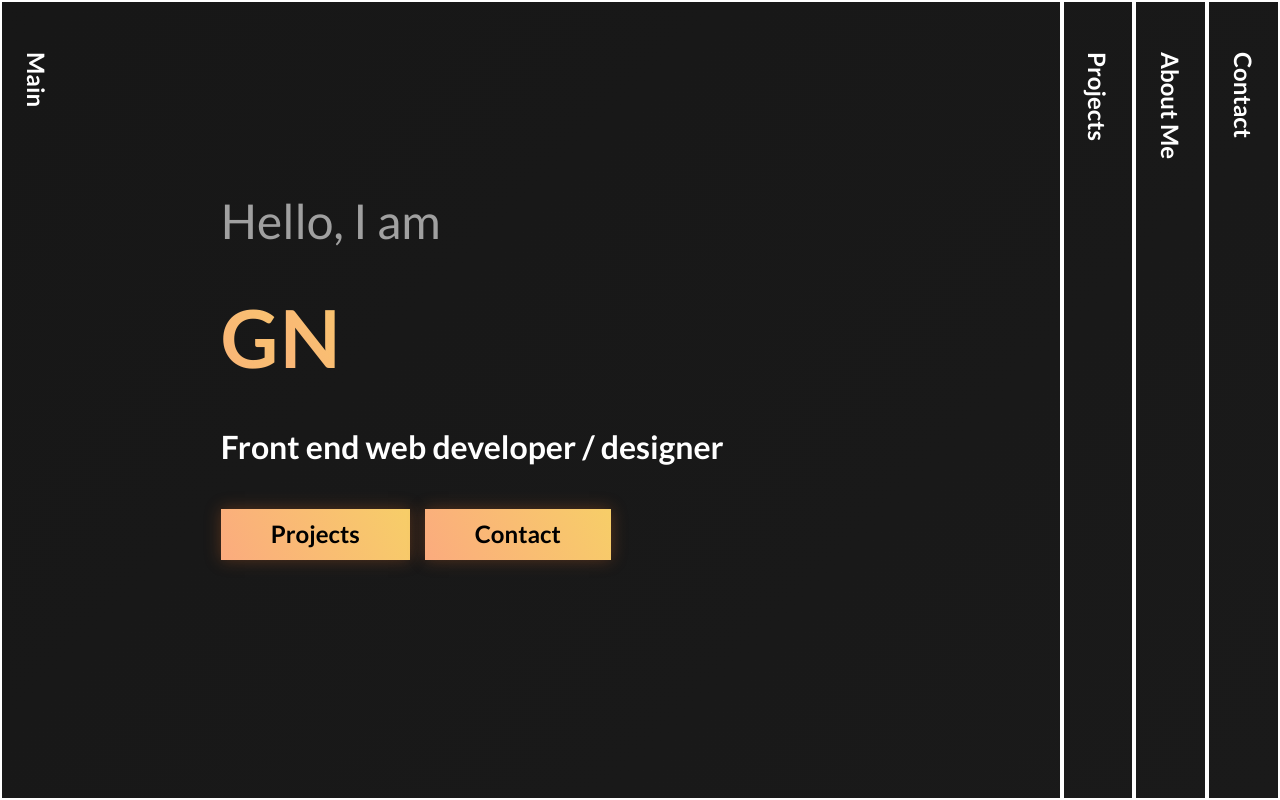
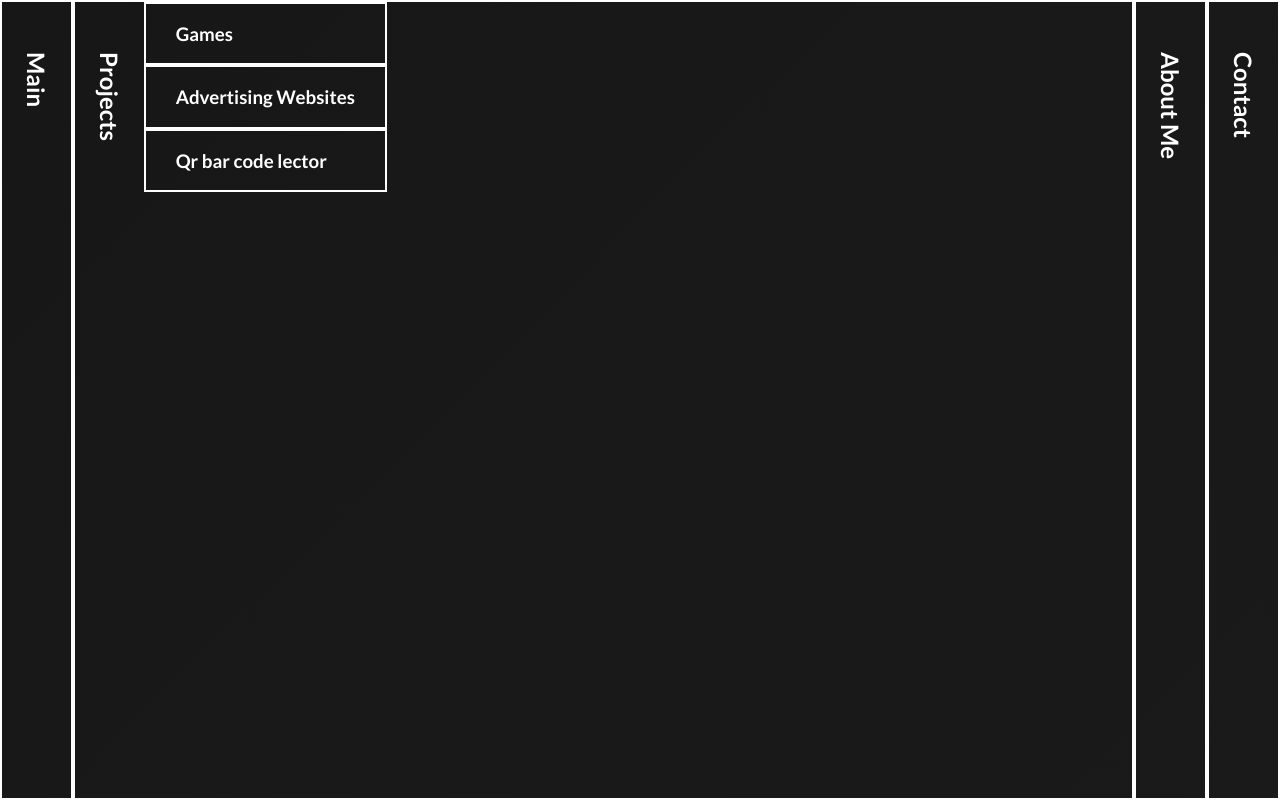
Before and after one commit to SrGnico/Portfolio, a plain HTML site: page index.html in a window 1280 px wide. Drawn offline with Linux system fonts and the light colour scheme.

Commit message:
wip project section

```diff
--- a/Script.js
+++ b/Script.js
@@ -1,5 +1,5 @@
 function changeStatus(x){
-    const sections = document.querySelectorAll('section');
+    const sections = document.querySelectorAll('.principal-section');
     if(sections[x].dataset.status === 'close'){
         for(let i = 0; i < sections.length; i++){
             sections[i].dataset.status = 'close';
--- a/Stylesheets/Section.css
+++ b/Stylesheets/Section.css
@@ -15,7 +15,7 @@ section[data-status=open]{
     flex: 9;
 }
 
-section[data-status=close]>.content{
+section[data-status=close]>.content,section[data-status=close]>.content>.section-project{
     overflow: hidden;
     width: 0;
     height: 0;
@@ -122,3 +122,15 @@ section[data-status=close]>.content{
         width: 200px;
     }
 }
+
+/* Sections */
+
+.projects{
+}
+
+.section-project{
+}
+
+.title-section-project{
+    padding:0 30px;
+}
--- a/index.html
+++ b/index.html
@@ -14,7 +14,7 @@
 </head>
 <body>
     <main>
-        <section id="main" data-status="open">
+        <section class="principal-section" id="main" data-status="close">
             <div class="title" onclick="changeStatus(0)">
                 <h1>Main</h1>
             </div>
@@ -32,15 +32,29 @@
             </div>
 
         </section>
-        <section id="projects" data-status="close" >
+        <section class="principal-section" id="projects" data-status="open" >
             <div class="title" onclick="changeStatus(1)">
                 <h1>Projects</h1>
             </div>
-            <div class="content" >
-
+            <div class="content projects" >
+                <section class="section-project">
+                    <div class="title-section-project">
+                        <h1>Games</h1>
+                    </div>
+                </section>
+                <section class="section-project">
+                    <div class="title-section-project">
+                        <h1>Advertising Websites</h1>
+                    </div>
+                </section>
+                <section class="section-project">
+                    <div class="title-section-project">
+                        <h1>Qr bar code lector</h1>
+                    </div>
+                </section>
             </div>
         </section>
-        <section id="aboutMe" data-status="close" >
+        <section class="principal-section" id="aboutMe" data-status="close" >
             <div class="title" onclick="changeStatus(2)">
                 <h1>About Me</h1>
             </div>
@@ -48,7 +62,7 @@
 
             </div>
         </section>
-        <section id="contact" data-status="close" >
+        <section class="principal-section" id="contact" data-status="close" >
             <div class="title" onclick="changeStatus(3)">
                 <h1>Contact</h1>
             </div>
```
